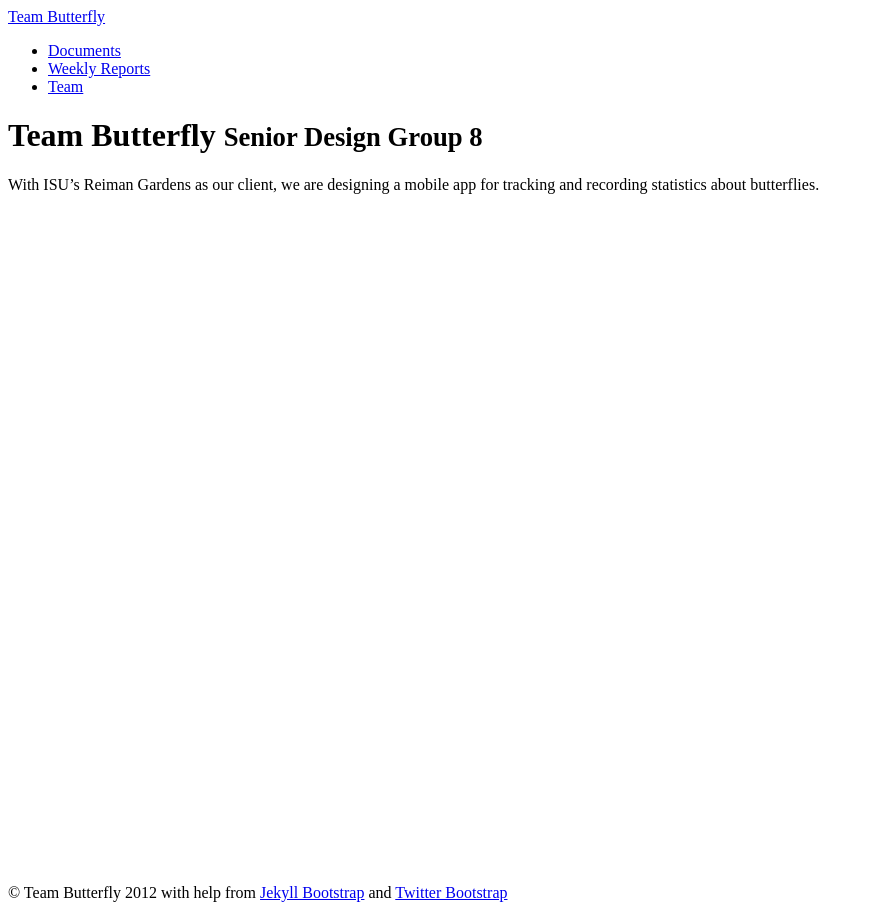
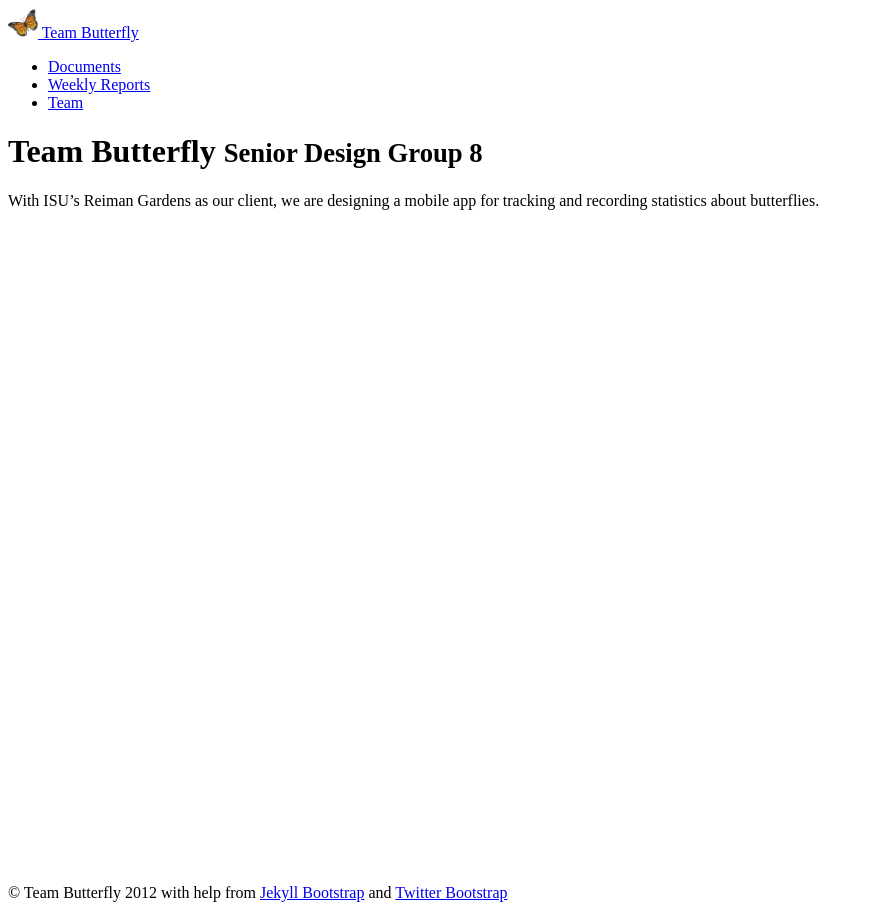
Before and after one commit to curtisullerich/senior-design-website, a Jekyll site: the page built from index.md, in a window 1280 px wide. Shown: the whole page, without its empty margins (0-874 px from the left). Built offline with Jekyll 4.4.1, drawn with Linux system fonts in a browser that asks for light colours.

Commit message:
added logo

```diff
--- a/_includes/themes/twitter/default.html
+++ b/_includes/themes/twitter/default.html
@@ -61,7 +61,7 @@
     <div class="navbar">
       <div class="navbar-inner">
         <div class="container">
-          <a class="brand" href="{{ HOME_PATH }}">{{ site.title }}</a>
+          <a class="brand" href="{{ HOME_PATH }}"> <img src="img/monarch.png" style="height:30px; width:30px; display:inline;"/> {{ site.title }} </a>
           <ul class="nav">
             {% assign pages_list = site.pages %}
             {% assign group = 'navigation' %}
```
